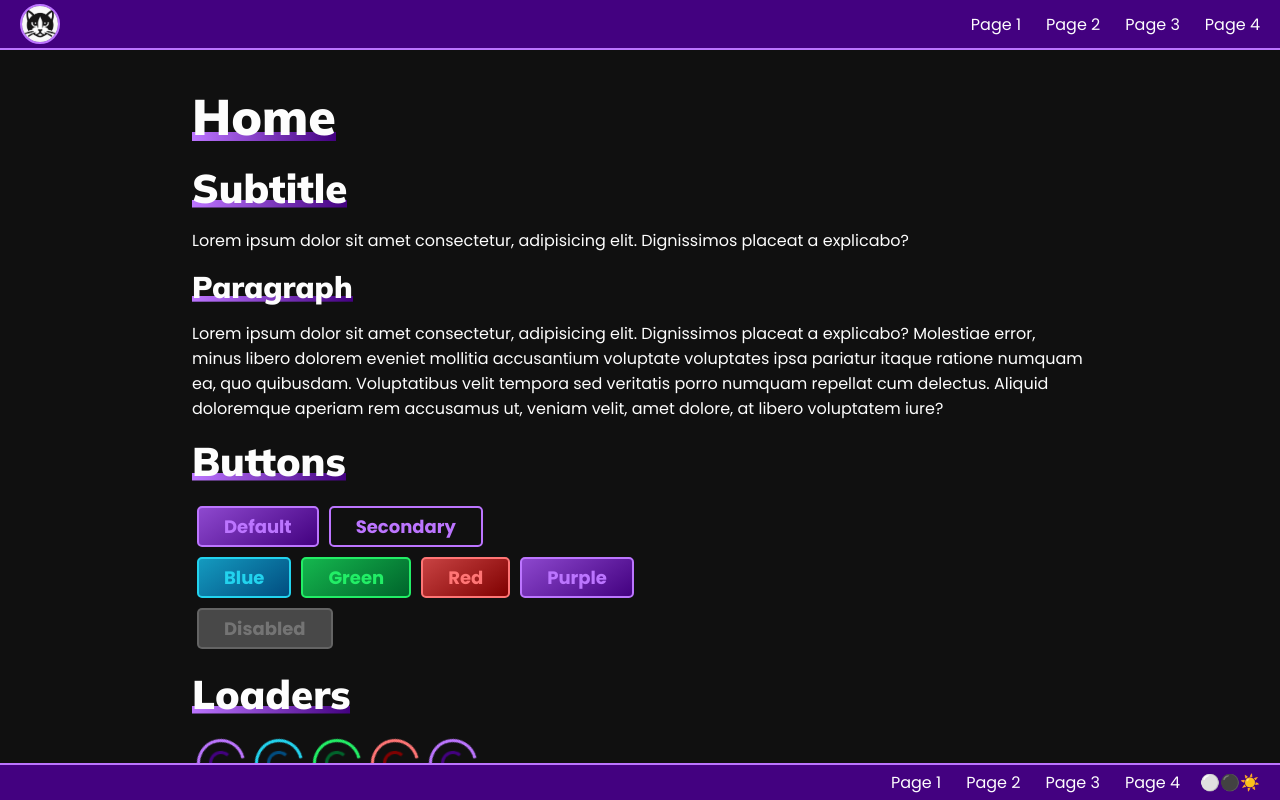
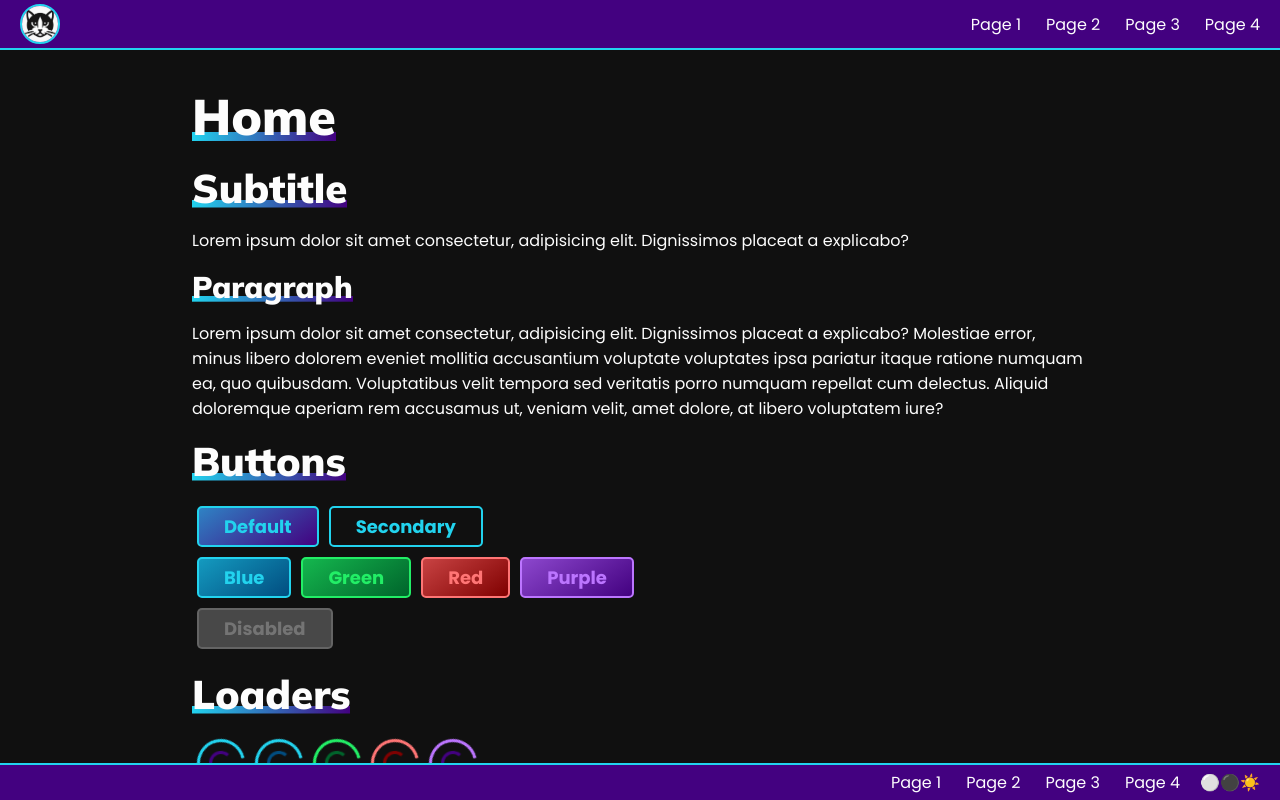
Before and after one commit to irenealcaine/template-navbar, a React (Create React App) app: page / in a window 1280 px wide. Shown: the top 800 px of the page. Built offline with nearby package versions, Linux system fonts and the light colour scheme.

Commit message:
Update Variables.scss

```diff
--- a/src/Variables.scss
+++ b/src/Variables.scss
@@ -13,7 +13,7 @@ $red: #ff7575;
 $dark-red: #800101;
 
 // main color
-$main: $purple;
+$main: $blue;
 $dark-main: $dark-purple;
 
 $header-height: 50px;
```
